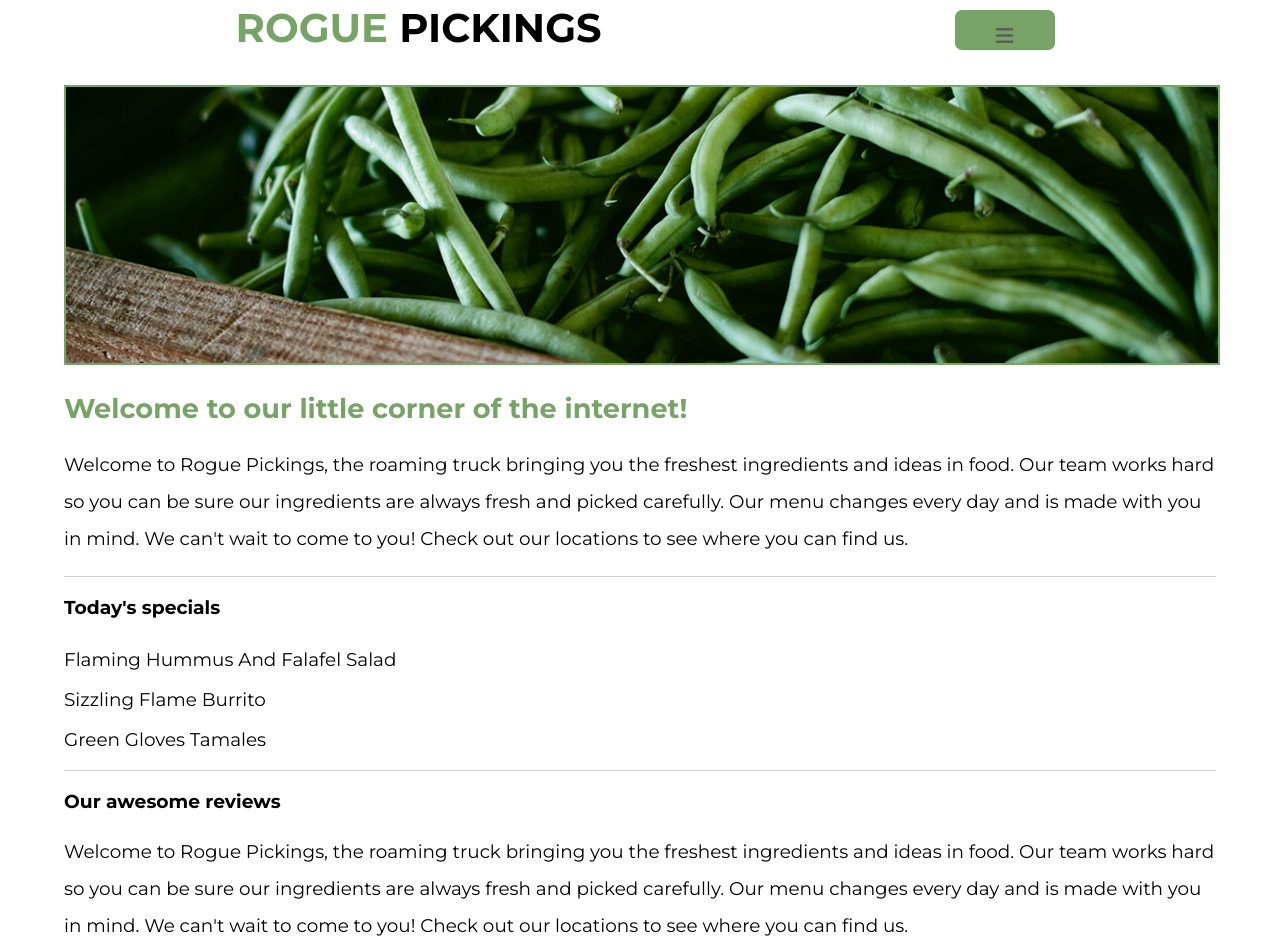
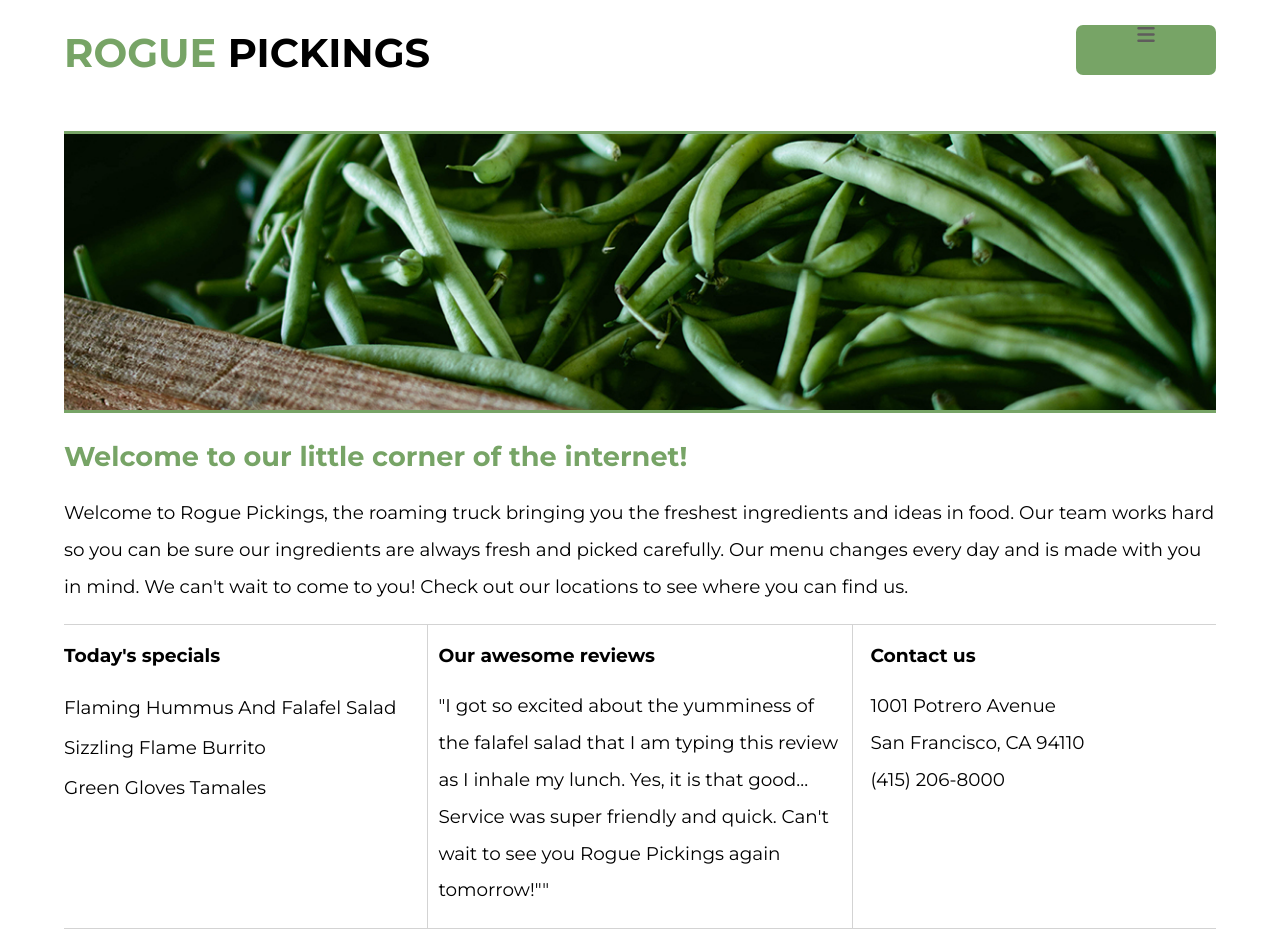
Before and after one commit to Elena-Balsyte/206-Rogue-pickings, a plain HTML site: page index.html in a window 1280 px wide. Shown: the top 952 px of the page. Drawn offline with nearby package versions, Linux system fonts and the light colour scheme; a script that the page names is missing; a web font is replaced by a local one.

Commit message:
Added media querries for tablet and desktop

```diff
--- a/css/main.css
+++ b/css/main.css
@@ -119,8 +119,9 @@ section, footer {
 
 @font-face {
     font-family: WisdomScript;
-    src: url('../fonts/WisdomScript-Regular.otf') format('opentype');
+    src: url('../fonts/wisdom-script.otf') format('opentype');
 }
+
 
 h1, h2 {
    padding: 0;
@@ -181,6 +182,7 @@ header div.content-wrapper {
   flex-flow: row;
   justify-content: space-around;
   align-items: flex-start;
+  margin: 25px 0;
 }
 
 .dropbtn {
@@ -191,8 +193,8 @@ header div.content-wrapper {
   border: none;
   border-radius: 7px;
   cursor: pointer;
-  width: 100px;
-  height: 2em;
+  width: 140px;
+  height: 2.5em;
   margin: 10px;
   display: flex;
   justify-content: center;
@@ -206,14 +208,19 @@ header div.content-wrapper {
 .dropdown {
   position: relative;
   display: inline-block;
+  right: 2em;
 }
 
 .dropdown-content {
   display: none;
   position: absolute;
   background-color: #f9f9f9;
-  min-width: 160px;
+  min-width: 120px;
   box-shadow: 0px 8px 16px 0px rgba(0,0,0,0.2);
+  top: 60px;
+  right: 10px;
+  left: 10px;
+  border-radius: 7px;
   z-index: 1;
 }
 
@@ -261,9 +268,10 @@ nav, ul {
 
 img {
   width: 100%;
-  border: 2px solid #77a466;
+  border-top: 3px solid #77a466;
+  border-bottom: 3px solid #77a466;
   margin: 25px 0;
-}
+  }
 
 /************Bottom section***************/
 
@@ -303,6 +311,8 @@ footer h2 {
   margin: 2em 0;
   font-size: 1em;
 }
+
+
 /* ==========================================================================
    Helper classes
    ========================================================================== */
@@ -391,9 +401,85 @@ footer h2 {
    These examples override the primary ('mobile first') styles.
    Modify as content requires.
    ========================================================================== */
+@media only screen and (min-width: 768px) {
+     /* Tablet styles here */
 
-@media only screen and (min-width: 35em) {
-  /* Style adjustments for viewports that meet the condition */
+header div.content-wrapper {
+  justify-content: space-between;
+}
+
+button.dropbtn {
+  margin: 0;
+  padding: 0;
+}
+
+div.dropdown {
+  right: 2em;
+}
+
+div.dropdown-content {
+  left: 0px;
+  right: 0px;
+  top: 50px;
+}
+
+section#bottom-section div.content-wrapper {
+  justify-content: space-between;
+  flex-flow: row wrap;
+}
+
+div#reviews {
+  border-top: 1px solid lightgrey;
+  border-bottom: 1px solid lightgrey;
+  order: 1;
+  width: 100%;
+}
+
+div#menu {
+  order: 2;
+  width: 40%;
+  border: 0;
+}
+
+div#contact {
+  order: 3;
+  width: 40%;
+  border: 0;
+}
+
+footer div.content-wrapper {
+  border-top: 1px solid lightgrey;
+}
+}
+@media only screen and (min-width: 1200px) {
+  /* Desktop styles */
+section#top-section div.content-wrapper {
+  border-bottom: 1px solid lightgrey;
+}
+
+section#bottom-section div.content-wrapper {
+  justify-content: space-between;
+}
+
+div#menu {
+  order: 1;
+  width: 30%;
+}
+
+div#reviews {
+  order: 2;
+  width: 35%;
+  border-top: 0;
+  border-bottom: 0;
+  border-left: 1px solid lightgrey;
+  border-right: 1px solid lightgrey;
+  padding: 0 10px;
+}
+
+div#contact {
+  order:3;
+  width: 30%;
+}
 }
 
 @media print,
--- a/index.html
+++ b/index.html
@@ -1,6 +1,6 @@
 <!DOCTYPE html>
-<html>
-<head lang="en">
+<html lang="en">
+<head>
 
   <meta charset="utf-8">
   <title>Rogue pickings | Homepage</title>
@@ -81,7 +81,7 @@
 
       <div id="reviews">
          <h3>Our awesome reviews</h3>
-         <p>Welcome to Rogue Pickings, the roaming truck bringing you the freshest ingredients and ideas in food. Our team works hard so you can be sure our ingredients are always fresh and picked carefully. Our menu changes every day and is made with you in mind. We can't wait to come to you! Check out our locations to see where you can find us. </p>
+         <p>"I got so excited about the yumminess of the falafel salad that I am typing this review as I inhale my lunch. Yes, it is that good... Service was super friendly and quick. Can't wait to see you Rogue Pickings again tomorrow!""</p>
       </div>
 
       <div id="contact">
@@ -95,7 +95,7 @@
 
   <footer>
     <div class="content-wrapper">
-      <h2>Powered By Lots of <span style="color:#77a466; font-family:WisdomScript">fresh</span> Ingredients</h2>
+      <h2>Powered By Lots of <span style="color: #77a466; font-family: WisdomScript">fresh</span> Ingredients</h2>
     </div>
   </footer>
 
```
